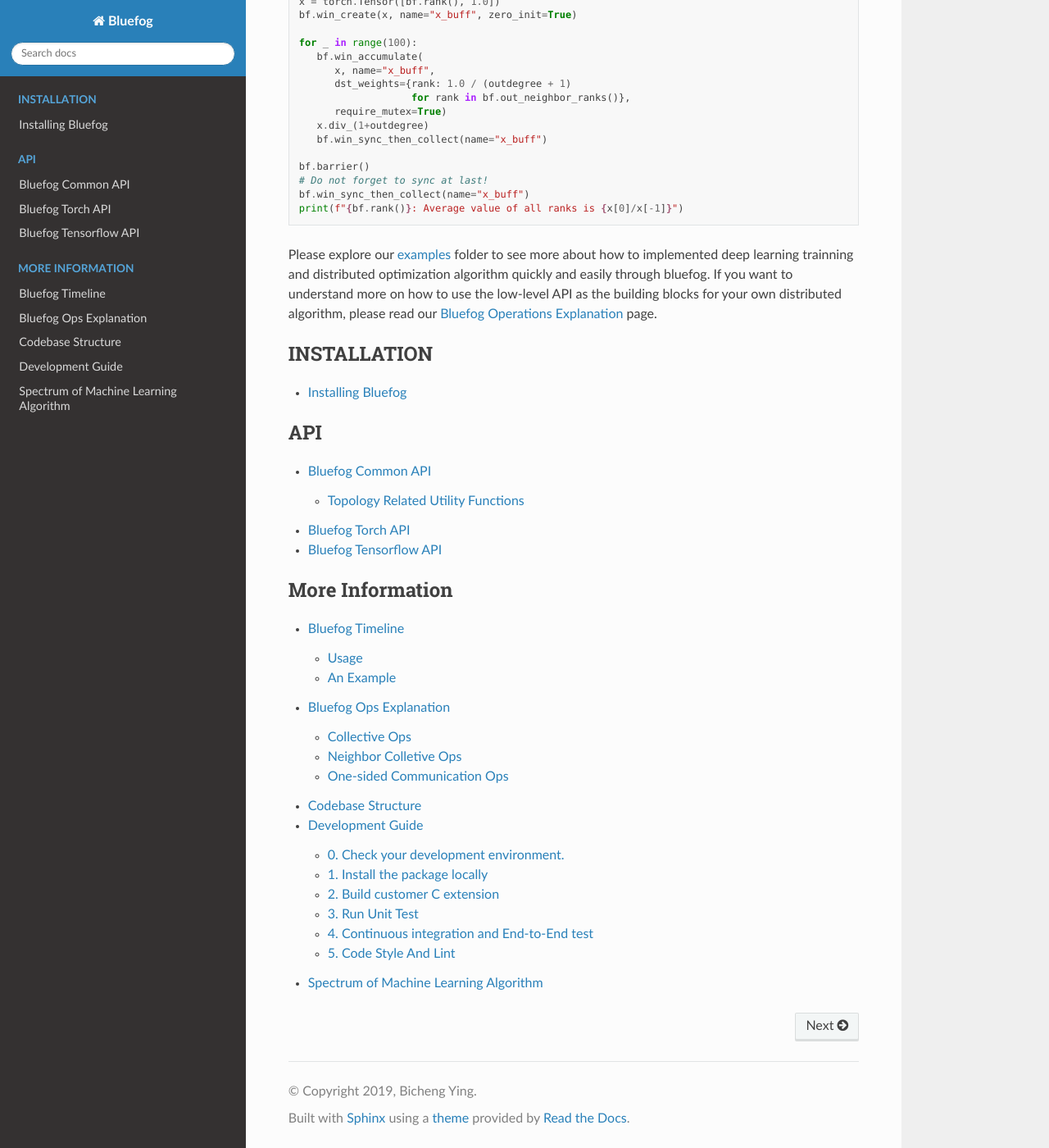
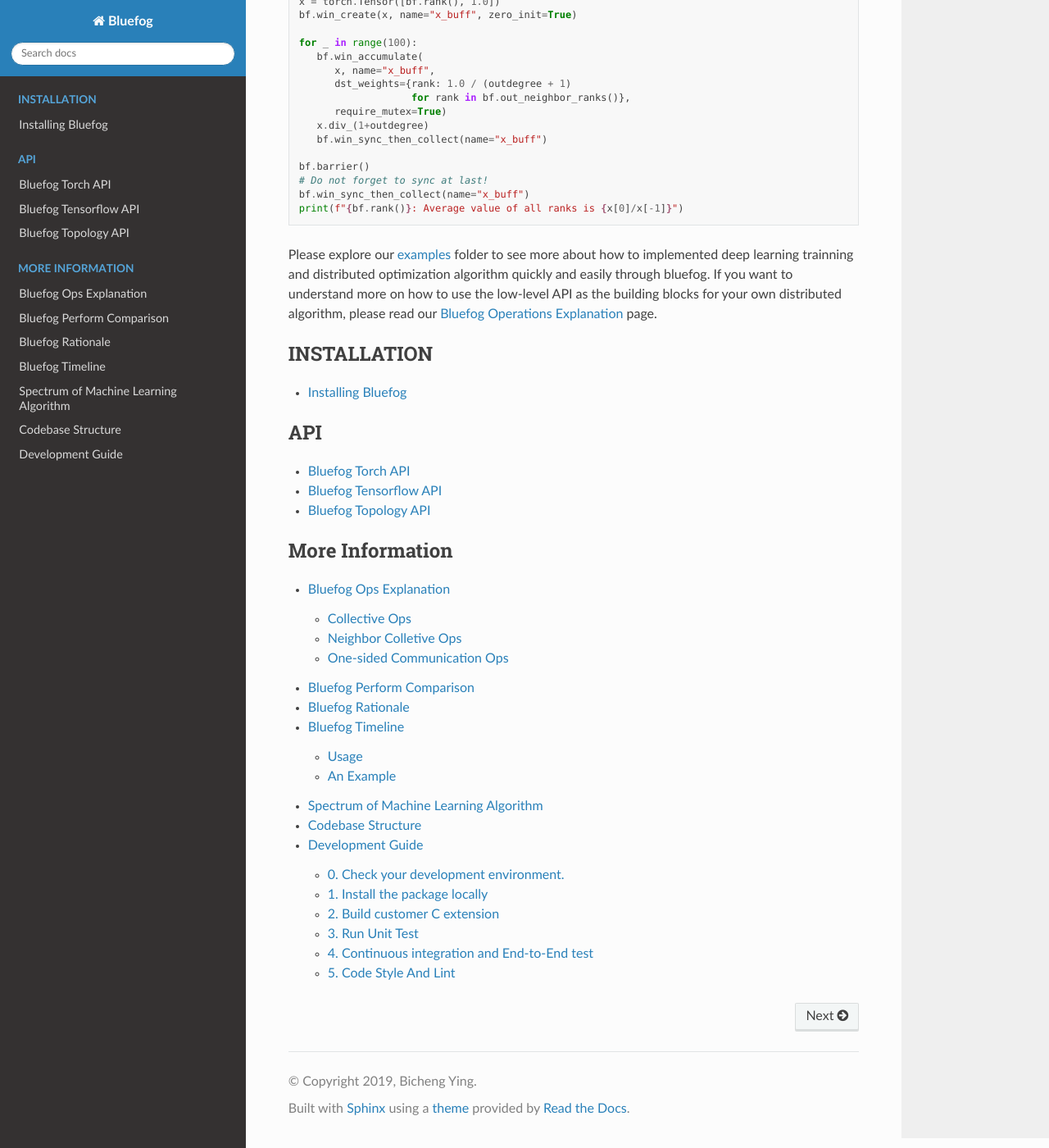
Before and after one commit to Bluefog-Lib/bluefog, a Sphinx documentation site: the page built from docs/index.rst, in a window 1280 px wide and 1400 px high, scrolled down 1627 px. Shown: the whole window at 82% size. Built offline with Sphinx 7.4.7 and the Read the Docs theme 2.0.0, drawn with Linux system fonts in a browser that asks for light colours.

Commit message:
Update bluefog doc

```diff
--- a/docs/common_api.rst
+++ /dev/null
@@ -1,12 +0,0 @@
-Bluefog Common (API Reference)
-==============================
-
-.. automodule:: bluefog.common.basics
-    :members:
-
-
-Topology Related Utility Functions
-###################################
-
-.. automodule:: bluefog.common.topology_util
-    :members:
--- a/docs/index.rst
+++ b/docs/index.rst
@@ -116,19 +116,21 @@
    :maxdepth: 2
    :caption: API
 
-   Bluefog Common API <common_api>
    Bluefog Torch API <torch_api>
    Bluefog Tensorflow API <tensorflow_api>
+   Bluefog Topology API <topo_api>
 
 .. toctree::
    :maxdepth: 2
    :caption: More Information
 
+   Bluefog Ops Explanation <bluefog_ops>
+   Bluefog Perform Comparison <performance>
+   Bluefog Rationale <rationale>
    Bluefog Timeline <timeline>
-   Bluefog Ops Explanation <bluefog_ops>
+   Spectrum of Machine Learning Algorithm<alg_spectrum>
    Codebase Structure <code_structure>
    Development Guide <devel_guide>
-   Spectrum of Machine Learning Algorithm<alg_spectrum>
 
 .. _openmpi: https://www.open-mpi.org/
 .. _examples: https://github.com/ybc1991/bluefog/tree/master/examples
--- /dev/null
+++ b/docs/performance.rst
@@ -0,0 +1,4 @@
+Performance
+===========
+
+To be added.
--- /dev/null
+++ b/docs/rationale.rst
@@ -0,0 +1,4 @@
+Bluefog Rationale
+=================
+
+To be added.
--- /dev/null
+++ b/docs/topo_api.rst
@@ -0,0 +1,5 @@
+Topology Related Utility Functions
+==================================
+
+.. automodule:: bluefog.common.topology_util
+    :members:
```
